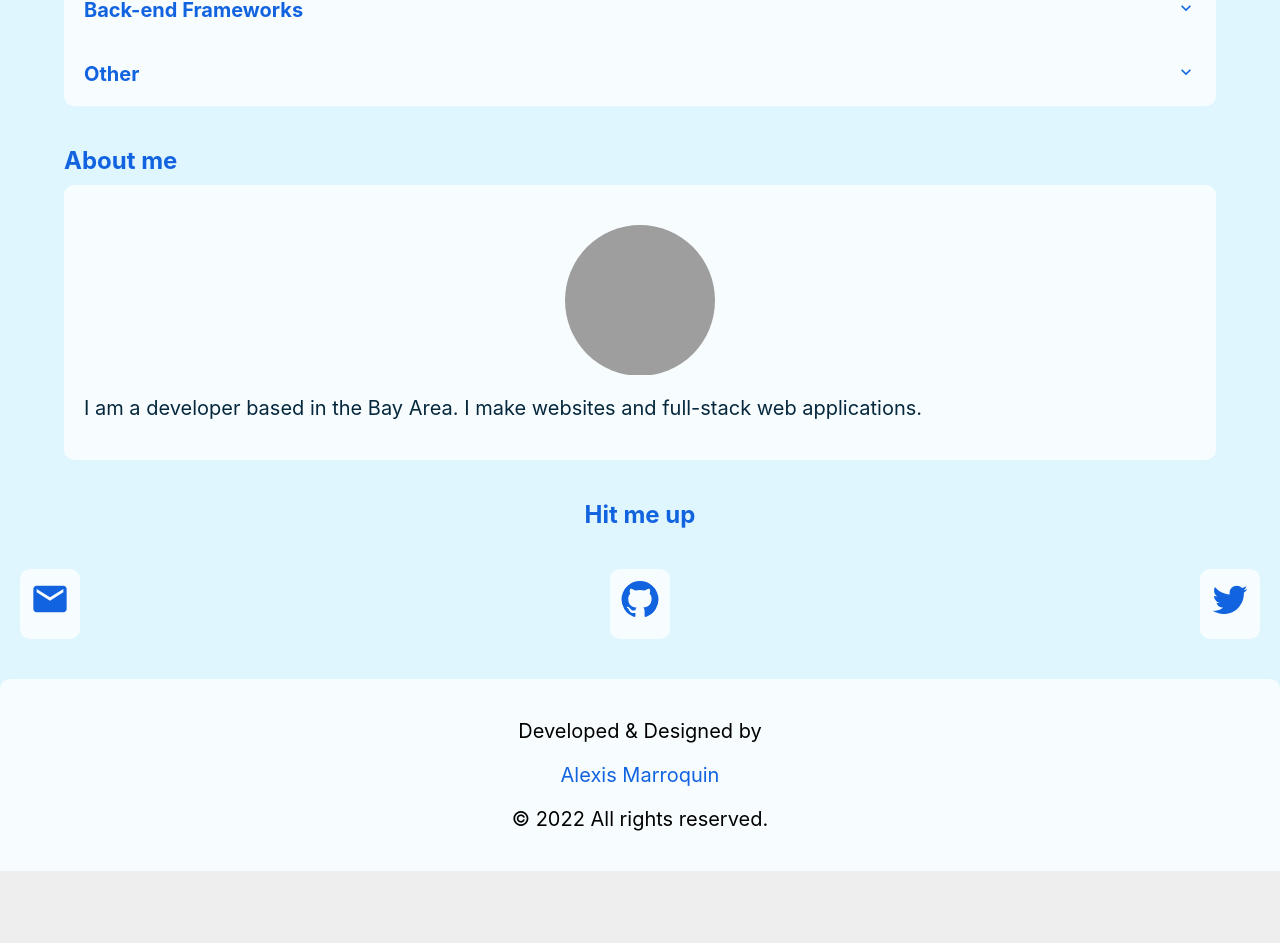
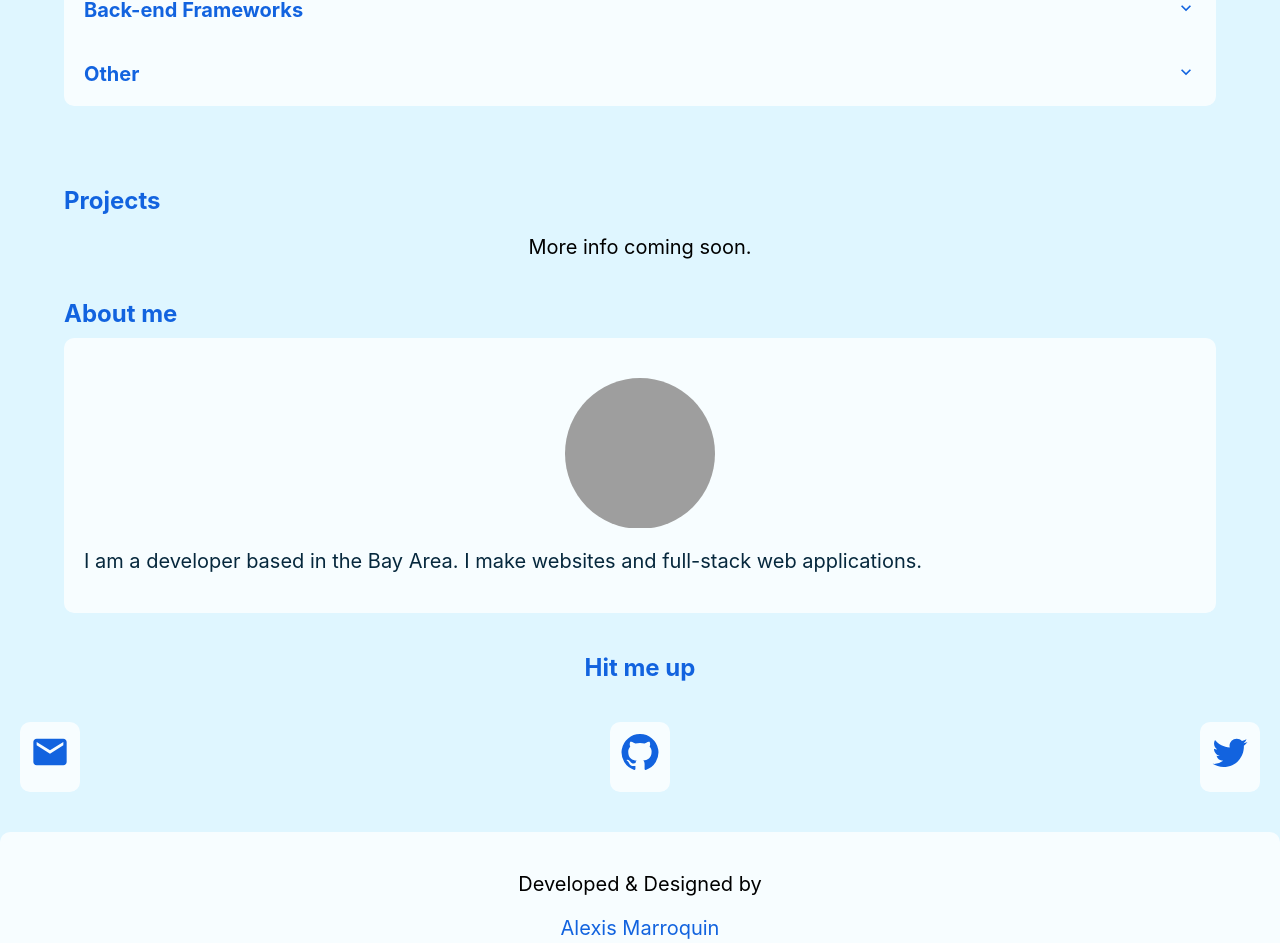
Before and after one commit to alexismarroquin7/am-fe-a, a Next.js app: page / in a window 1280 px wide. Shown: the part 1831-2774 px from the top of the page. Before the commit the page ends 2702 px from the top, so only its background shows below. Built offline with nearby package versions, Linux system fonts and the light colour scheme; grey boxes are pictures that could not be loaded.

Commit message:
added temp projects section

```diff
--- a/data/index.js
+++ b/data/index.js
@@ -5,3 +5,4 @@ export * from "./footer";
 export * from "./home";
 export * from "./routes";
 export * from "./skills";
+export * from "./projects";
--- /dev/null
+++ b/data/projects.js
@@ -0,0 +1,16 @@
+import { createIds } from "../utils"
+
+const projectList = [
+  {
+    name: 'CarrierCalc.io',
+    description: 'This app aims to make it easier for the user to estimate how much it will cost today and monthly with any certain carrier.',
+    github: 'https://github.com/alexismarroquin7/carrier-calc',
+    url: 'carriercal.io'
+  }
+]
+
+export const project = {
+  id: "projects",
+  title: "Projects",
+  list: createIds('id', projectList, true)
+}
--- a/data/routes.js
+++ b/data/routes.js
@@ -9,6 +9,11 @@ const routeList = [
   {
     name: "Skills",
     href: "#skills",
+    variant: "outlined"
+  },
+  {
+    name: "Projects",
+    href: "#projects",
     variant: "outlined"
   },
   {
--- a/pages/index.js
+++ b/pages/index.js
@@ -2,7 +2,7 @@
 import Head from 'next/head';
 
 // widgets
-import { LandingSection, ContactSection, SkillsSection, AboutSection, FooterSection } from "../widgets";
+import { LandingSection, ContactSection, SkillsSection, ProjectsSection, AboutSection, FooterSection } from "../widgets";
 
 export default function Home() {
 
@@ -16,6 +16,7 @@ export default function Home() {
 
     <LandingSection/>
     <SkillsSection/>
+    <ProjectsSection/>
     <AboutSection/>
     <ContactSection/>
     <FooterSection/>
--- a/widgets/ProjectsSection/index.js
+++ b/widgets/ProjectsSection/index.js
@@ -1,5 +1,42 @@
+import { project } from "../../data"
+
 export const ProjectsSection = () => {
-  return <div>
+  return <div id={project.id}
+    className="projects-section"
+  >
+    <div id={project.id}
+      className="projects-section-wrapper"
+    >
+      <h6>Projects</h6>
+      <p>More info coming soon.</p>
 
+    </div>
+    <style jsx>{`
+    .projects-section {
+      background-color: var(--sky-blue);
+      display: flex;
+      flex-flow: column wrap;
+      width: 100%;
+      align-items: center;
+      padding: 4rem 0;
+    }
+    .projects-section-wrapper {
+      background-color: var(--sky-blue);
+      display: flex;
+      flex-flow: column wrap;
+      width: 90%;
+      align-items: flex-start;
+      gap: 2rem;
+    }
+
+    h6 {
+      color: var(--blue);
+    }
+
+    p {
+      width: 100%;
+      text-align: center;
+    }
+    `}</style>
   </div>
 }
--- a/widgets/index.js
+++ b/widgets/index.js
@@ -6,3 +6,4 @@ export * from "./MobileMenu";
 export * from "./Nav";
 export * from "./SkillsSection";
 export * from "./SplashSection";
+export * from "./ProjectsSection";
```
